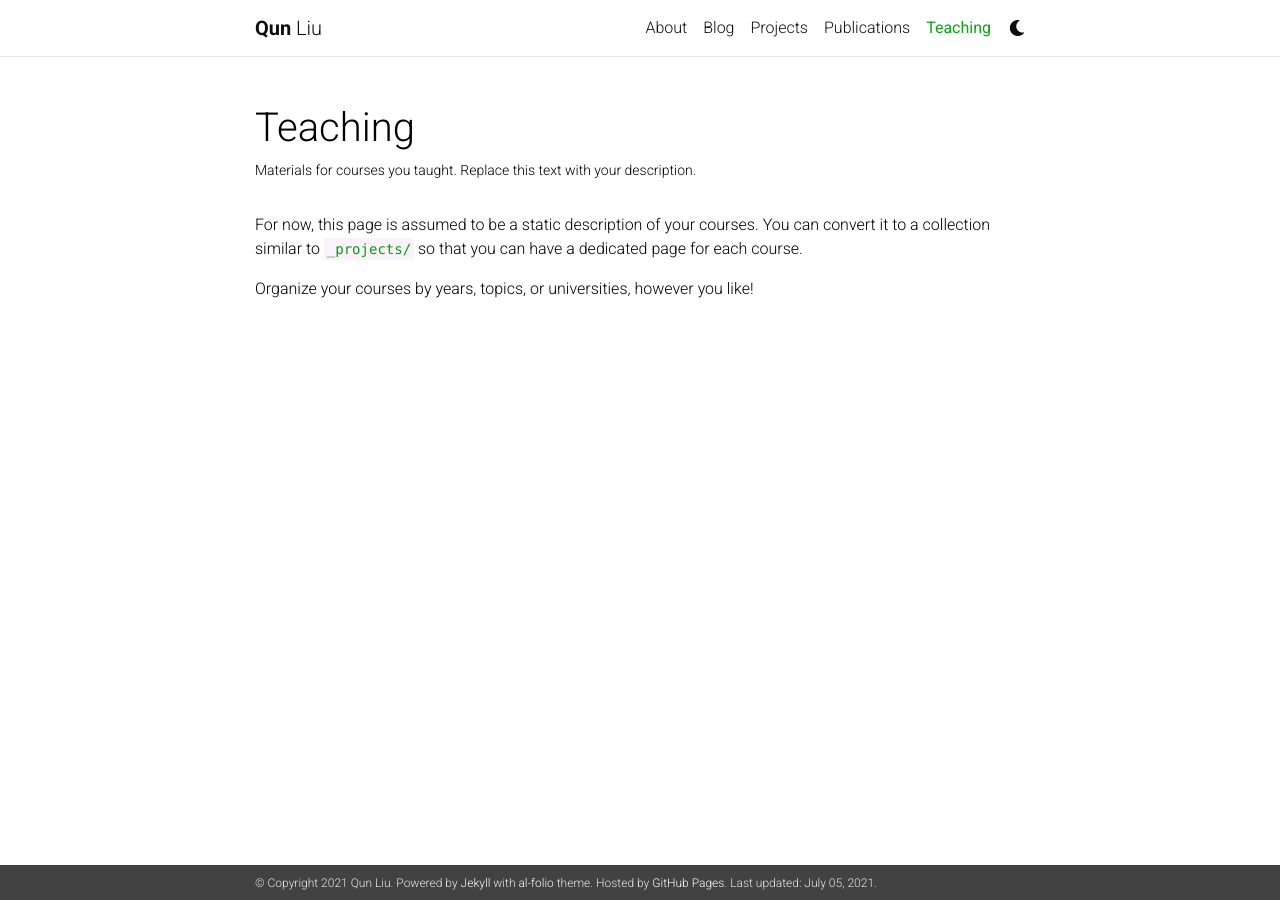
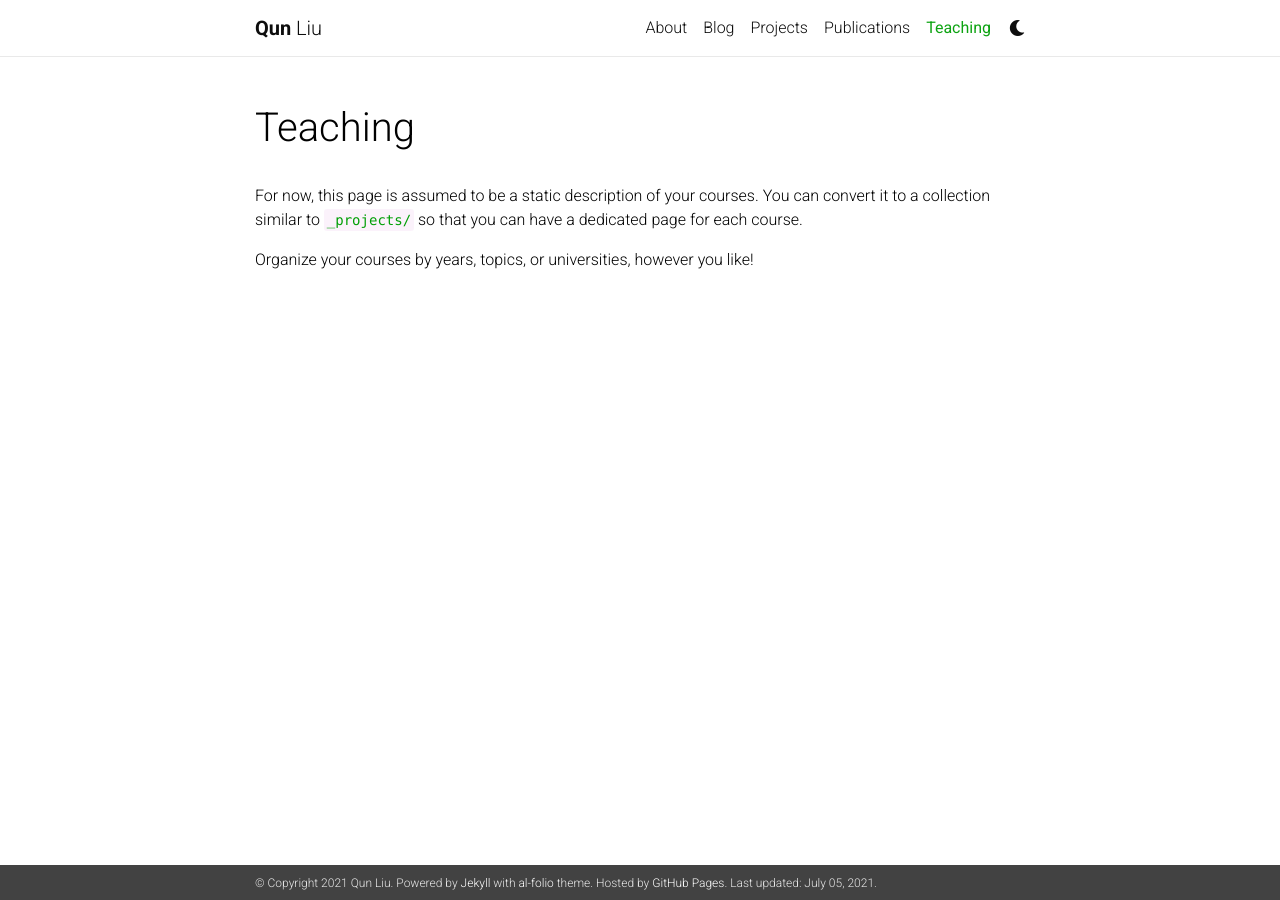
Before and after one commit to lqxyz/lqxyz.github.io, a Jekyll site: the page built from _pages/teaching.md, in a window 1280 px wide. Built offline with Jekyll 4.4.1, drawn with Linux system fonts in a browser that asks for light colours; nearby versions of some CDN libraries; comment, search, counter and statistics services are not loaded; a style sheet for code colours, icons or effects is not loaded.

Commit message:
small changes

```diff
--- a/_includes/news.html
+++ b/_includes/news.html
@@ -1,5 +1,5 @@
 <div class="news">
-  <h2>news</h2>
+  <h2>News</h2>
   {% if site.news  %}
     <div class="table-responsive">
       <table class="table table-sm table-borderless">
--- a/_includes/selected_papers.html
+++ b/_includes/selected_papers.html
@@ -1,4 +1,4 @@
 <div class="publications">
-  <h2>selected publications</h2>
+  <h2>Selected publications</h2>
   {% bibliography -f papers -q @*[selected=true]* %}
 </div>
--- a/_pages/teaching.md
+++ b/_pages/teaching.md
@@ -2,7 +2,7 @@
 layout: page
 permalink: /teaching/
 title: Teaching
-description: Materials for courses you taught. Replace this text with your description.
+description:
 nav: true
 ---
 
```
Also changed, not shown: _pages/about.md (+5 -3 lines).
